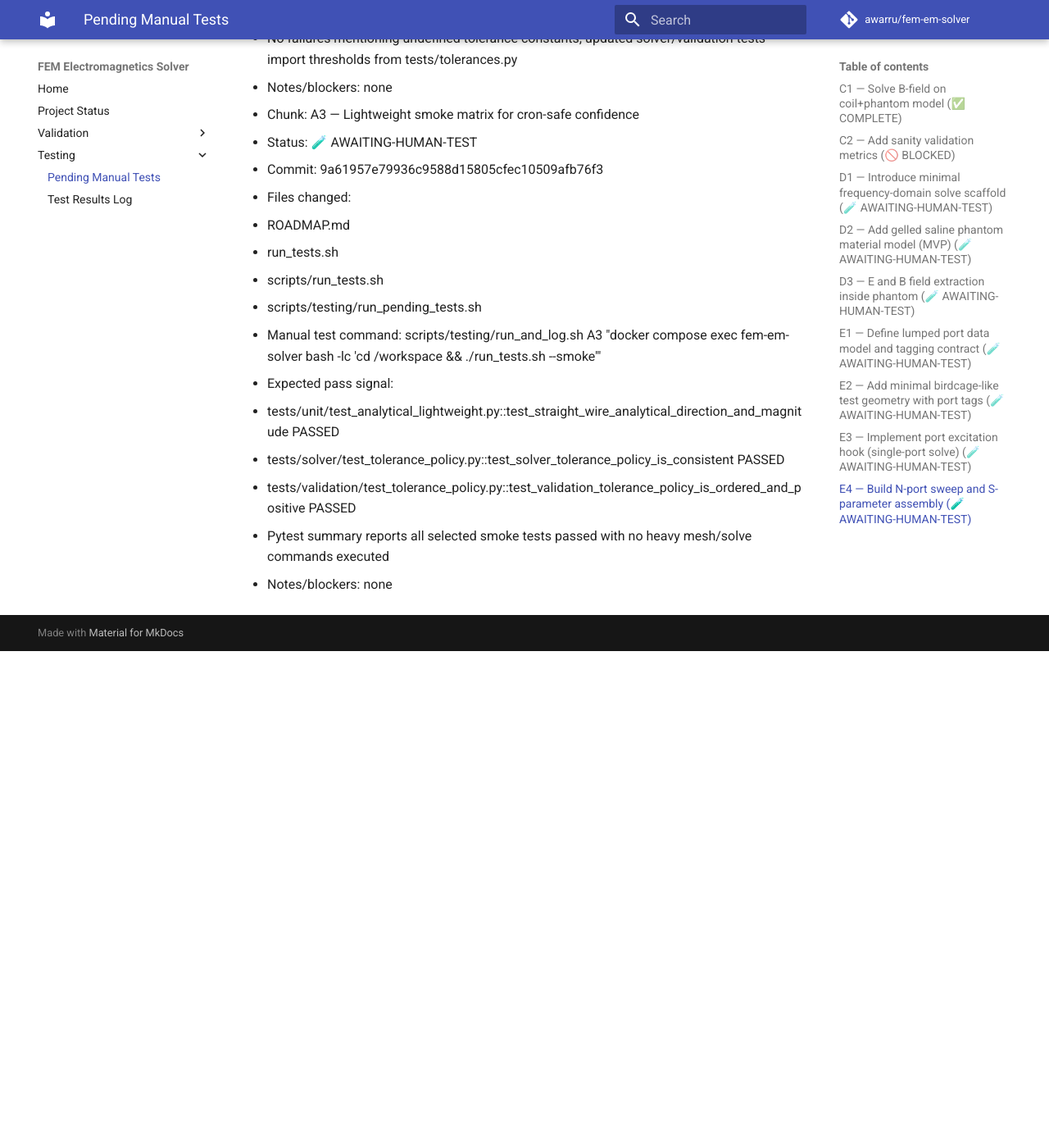
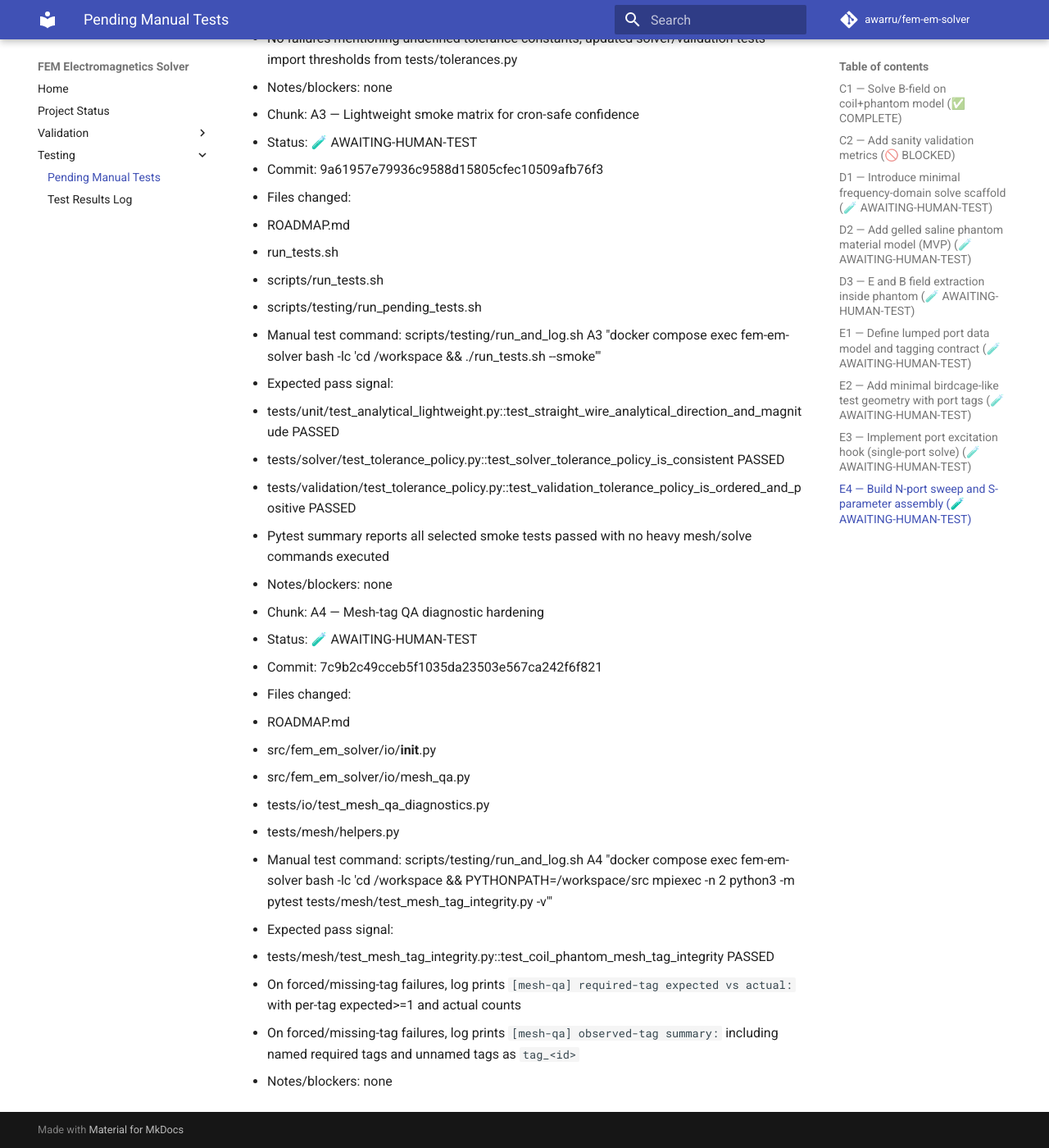
Before and after one commit to awarru/fem-em-solver, an MkDocs documentation site: the page built from docs/testing/pending-tests.md, in a window 1280 px wide and 1400 px high, scrolled down 9769 px. Shown: the whole window at 82% size. Built offline with MkDocs 1.6.1 and Material for MkDocs 9.7.7, drawn with Linux system fonts in a browser that asks for light colours; comment, search, counter and statistics services are not loaded; before the commit the page ends 10563 px from its top, so only the background shows below that.

Commit message:
Add A4 pending human test instructions

```diff
--- a/docs/testing/pending-tests.md
+++ b/docs/testing/pending-tests.md
@@ -301,3 +301,19 @@ Optional helpers:
   - tests/validation/test_tolerance_policy.py::test_validation_tolerance_policy_is_ordered_and_positive PASSED
   - Pytest summary reports all selected smoke tests passed with no heavy mesh/solve commands executed
 - Notes/blockers: none
+
+- Chunk: A4 — Mesh-tag QA diagnostic hardening
+- Status: 🧪 AWAITING-HUMAN-TEST
+- Commit: 7c9b2c49cceb5f1035da23503e567ca242f6f821
+- Files changed:
+  - ROADMAP.md
+  - src/fem_em_solver/io/__init__.py
+  - src/fem_em_solver/io/mesh_qa.py
+  - tests/io/test_mesh_qa_diagnostics.py
+  - tests/mesh/helpers.py
+- Manual test command: scripts/testing/run_and_log.sh A4 "docker compose exec fem-em-solver bash -lc 'cd /workspace && PYTHONPATH=/workspace/src mpiexec -n 2 python3 -m pytest tests/mesh/test_mesh_tag_integrity.py -v'"
+- Expected pass signal:
+  - tests/mesh/test_mesh_tag_integrity.py::test_coil_phantom_mesh_tag_integrity PASSED
+  - On forced/missing-tag failures, log prints `[mesh-qa] required-tag expected vs actual:` with per-tag expected>=1 and actual counts
+  - On forced/missing-tag failures, log prints `[mesh-qa] observed-tag summary:` including named required tags and unnamed tags as `tag_<id>`
+- Notes/blockers: none
```
